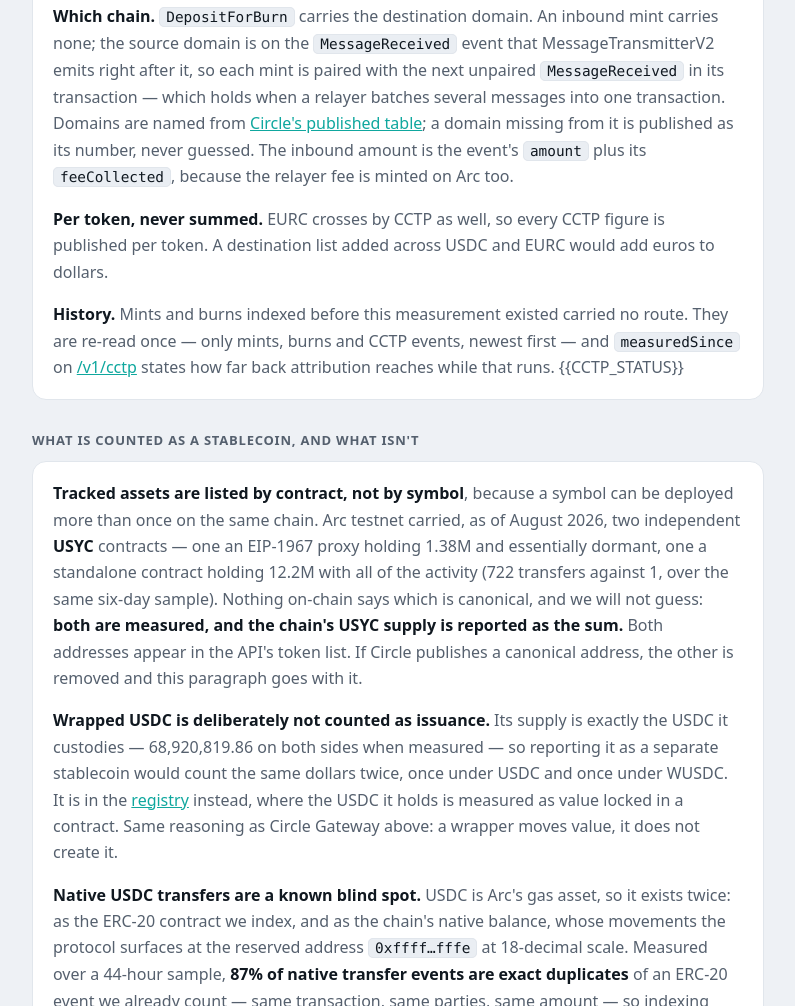
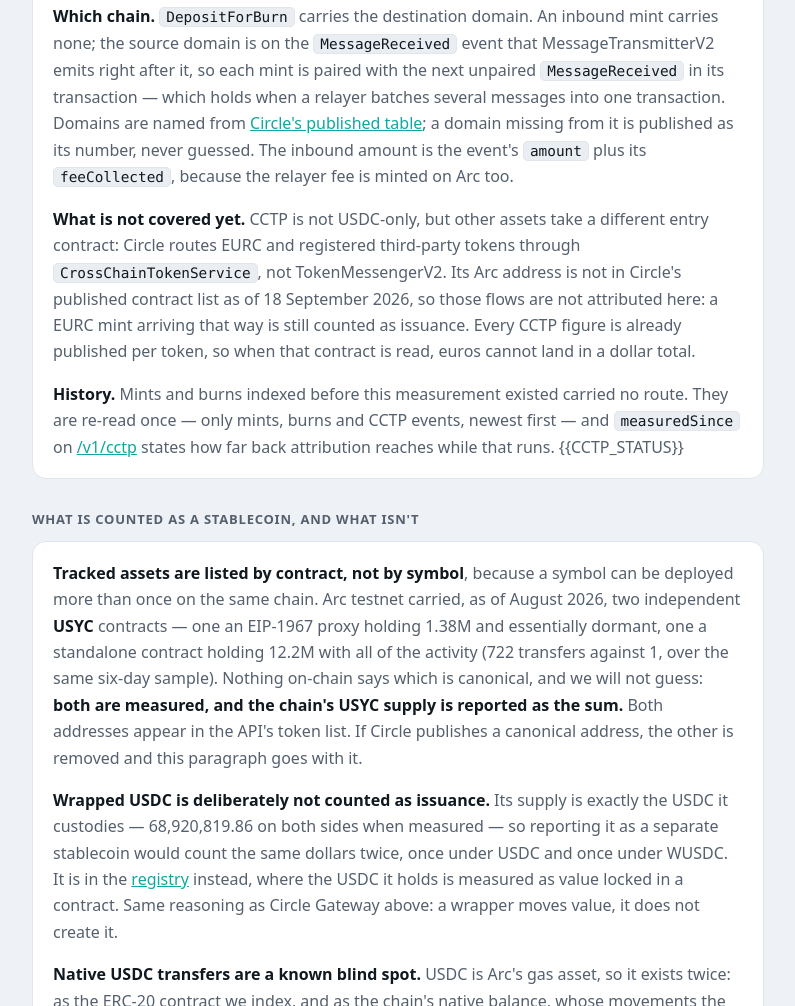
Before and after one commit to moreno-g/stabledesk, a website: page public/methodology.html in a window 1280 px wide. Shown: the part 4243-5249 px from the top of the page, without its empty margins (242-1037 px from the left). Drawn offline with Linux system fonts and the light colour scheme.

Commit message:
State what CCTP attribution does not cover yet
TokenMessengerV2 is CCTP's USDC path. EURC and registered third-party assets
cross through CrossChainTokenService, whose Arc address Circle has not published
(checked 18 Sept 2026), so those flows are not attributed: a EURC mint arriving
that way still counts as issuance. /methodology implied EURC was covered.

Co-Authored-By: Claude Opus 5 <noreply@anthropic.com>

```diff
--- a/indexer.js
+++ b/indexer.js
@@ -1000,8 +1000,10 @@ async function cctpBackfillStep(budgetMs = CCTP_BACKFILL_BUDGET_MS) {
 }
 
 // Pure-ish view of CCTP over a window: per token, the in/out/net totals from the bucket pair and the
-// per-chain split from cctp_flows. Per token and never summed across tokens — EURC crosses by CCTP
-// too, and a chain-wide total would add euros to dollars. Exported for /v1/cctp's longer window.
+// per-chain split from cctp_flows. Per token and never summed across tokens: TokenMessengerV2 is the
+// USDC path, but CCTP also carries EURC and third-party assets through CrossChainTokenService — not
+// read yet, its Arc address being unpublished — and once it is, a chain-wide total would add euros to
+// dollars. Exported for /v1/cctp's longer window.
 export function cctpView(summary, since, asOf) {
   if (!HAS_CCTP) return { measured: false, contracts: [], measuredSince: null, complete: false, backfilling: false, byToken: null };
   const done = db.getMetaValue(CCTP_META.done) === '1';
--- a/public/methodology.html
+++ b/public/methodology.html
@@ -202,8 +202,11 @@
     one transaction. Domains are named from <a href="https://developers.circle.com/cctp/concepts/supported-chains-and-domains"
     rel="noopener">Circle's published table</a>; a domain missing from it is published as its number, never guessed. The inbound
     amount is the event's <code>amount</code> plus its <code>feeCollected</code>, because the relayer fee is minted on Arc too.</p>
-    <p><strong>Per token, never summed.</strong> EURC crosses by CCTP as well, so every CCTP figure is published per token. A
-    destination list added across USDC and EURC would add euros to dollars.</p>
+    <p><strong>What is not covered yet.</strong> CCTP is not USDC-only, but other assets take a different entry contract:
+    Circle routes EURC and registered third-party tokens through <code>CrossChainTokenService</code>, not TokenMessengerV2. Its Arc
+    address is not in Circle's published contract list as of 18&nbsp;September&nbsp;2026, so those flows are not attributed here: a EURC
+    mint arriving that way is still counted as issuance. Every CCTP figure is already published per token, so when that contract is
+    read, euros cannot land in a dollar total.</p>
     <p style="margin-bottom:0"><strong>History.</strong> Mints and burns indexed before this measurement existed carried no route.
     They are re-read once — only mints, burns and CCTP events, newest first — and <code>measuredSince</code> on
     <a href="/docs">/v1/cctp</a> states how far back attribution reaches while that runs. {{CCTP_STATUS}}</p>
```
